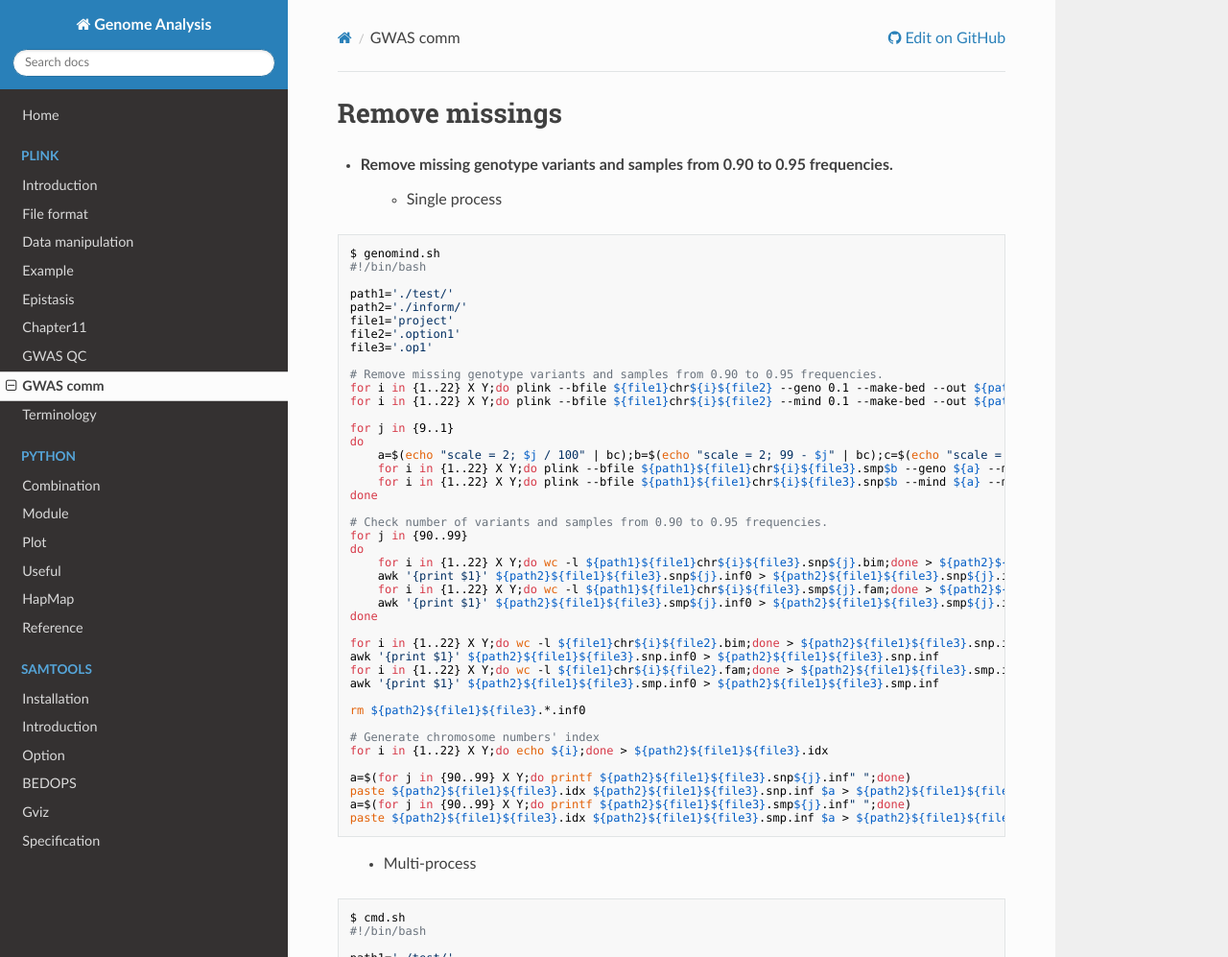
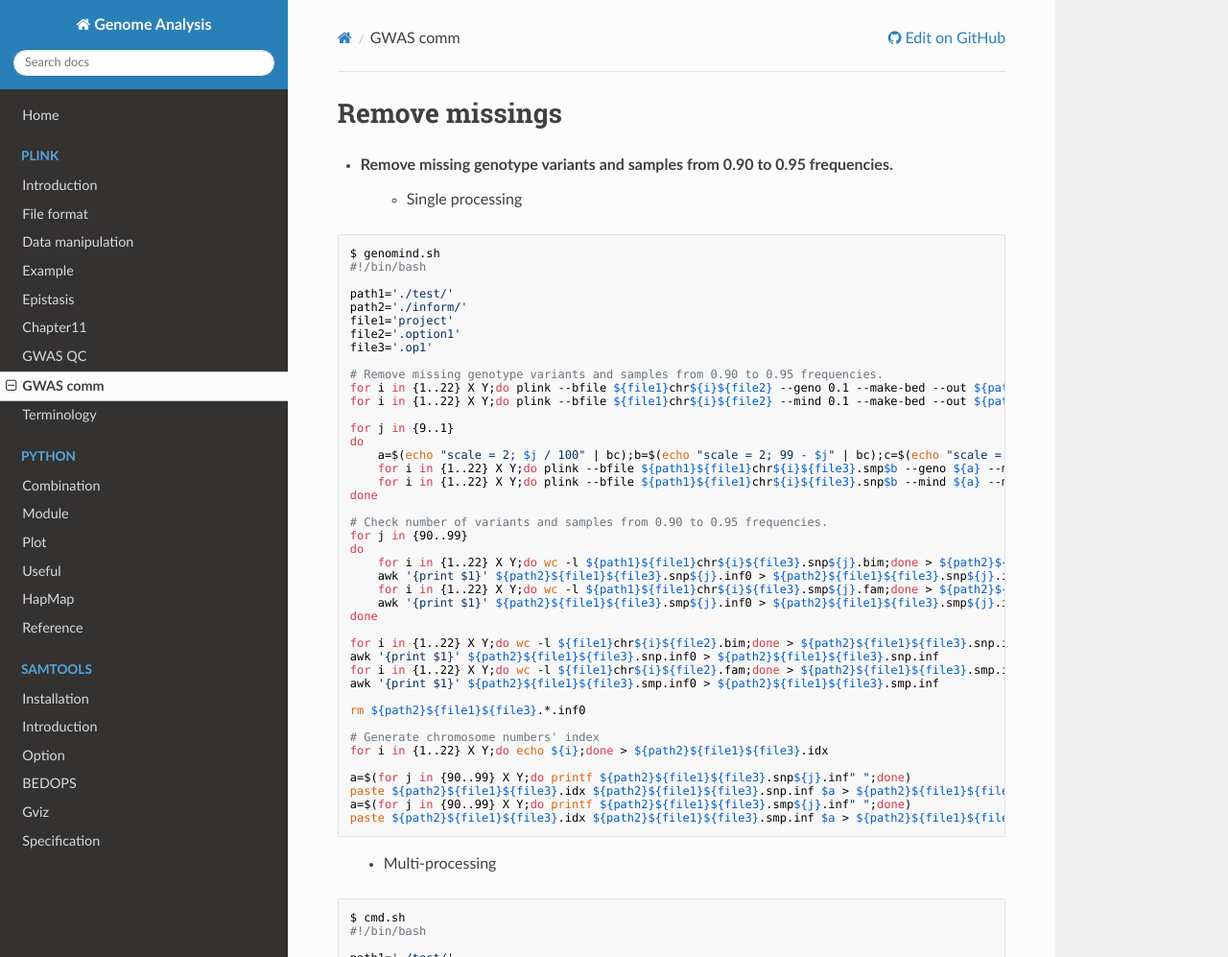
Before and after one commit to WonyoungCho/plink, an MkDocs documentation site: the page built from docs/GWAS_bash.md, in a window 1280 px wide and 1400 px high. Shown: the top 997 px of the window at 96% size. Built offline with MkDocs 1.6.1, drawn with Linux system fonts in a browser that asks for light colours; nearby versions of some CDN libraries; old or Windows-style settings are respelled for this version of MkDocs.

Commit message:
Update GWAS_bash.md

````diff
--- a/docs/GWAS_bash.md
+++ b/docs/GWAS_bash.md
@@ -1,6 +1,6 @@
 # Remove missings
 - **Remove missing genotype variants and samples from 0.90 to 0.95 frequencies.**
-> - Single process
+> - Single processing
 ```
 $ genomind.sh
 #!/bin/bash
@@ -47,7 +47,7 @@ a=$(for j in {90..99} X Y;do printf ${path2}${file1}${file3}.smp${j}.inf" ";done
 paste ${path2}${file1}${file3}.idx ${path2}${file1}${file3}.smp.inf $a > ${path2}${file1}${file3}.smp_90_99.inf
 ```
 
-> - Multi-process
+> - Multi-processing
 ```
 $ cmd.sh
 #!/bin/bash
````
